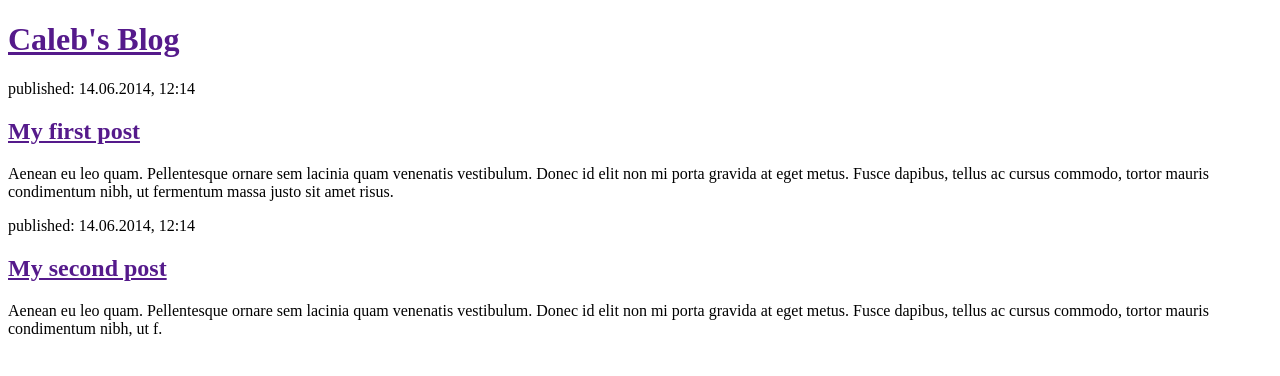
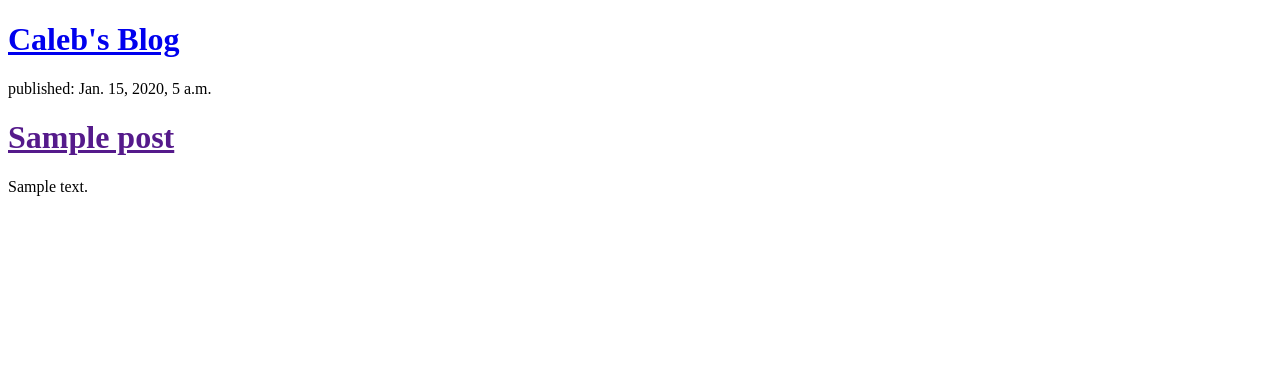
Before and after one commit to calebdsouza/Blog-Website-Django, a Django app: template blogsite/templates/blog/post_list.html in a window 1280 px wide. Shown: the top 376 px of the page. Run offline with Django 3.2, Linux system fonts and the light colour scheme; the template is opened without the code that fills it: values that come from a table or form of the project are taken from there, others are empty; tables that the repository leaves empty hold one stand-in row (values such as "Sample post").

Commit message:
Updated HTML to auto update with Post objects

```diff
--- a/blogsite/templates/blog/post_list.html
+++ b/blogsite/templates/blog/post_list.html
@@ -10,19 +10,14 @@
     </head>
     <body>
         <div>
-            <h1><a href="">Caleb's Blog</a></h1>
+            <h1><a href="/">Caleb's Blog</a></h1>
         </div>
-
-        <div>
-            <p>published: 14.06.2014, 12:14</p>
-            <h2><a href="">My first post</a></h2>
-            <p>Aenean eu leo quam. Pellentesque ornare sem lacinia quam venenatis vestibulum. Donec id elit non mi porta gravida at eget metus. Fusce dapibus, tellus ac cursus commodo, tortor mauris condimentum nibh, ut fermentum massa justo sit amet risus.</p>
-        </div>
-
-        <div>
-            <p>published: 14.06.2014, 12:14</p>
-            <h2><a href="">My second post</a></h2>
-            <p>Aenean eu leo quam. Pellentesque ornare sem lacinia quam venenatis vestibulum. Donec id elit non mi porta gravida at eget metus. Fusce dapibus, tellus ac cursus commodo, tortor mauris condimentum nibh, ut f.</p>
-        </div>
+        {% for post in posts %}
+            <div>
+                <p>published: {{ post.published_date }}</p>
+                <h1><a href="">{{ post.title }}</a></h1>
+                <p>{{ post.text|linebreaksbr }}</p>
+            </div>
+        {% endfor %}
     </body>
 </html>
--- a/blogsite/views.py
+++ b/blogsite/views.py
@@ -1,5 +1,7 @@
 from django.shortcuts import render
+from django.utils import timezone
+from .models import Post
 
-# Create your views here
 def post_list(request):
-    return render(request, 'blog/post_list.html', {})
+    posts = Post.objects.filter(published_date__lte=timezone.now()).order_by('published_date')
+    return render(request, 'blog/post_list.html', {'posts': posts})
```
